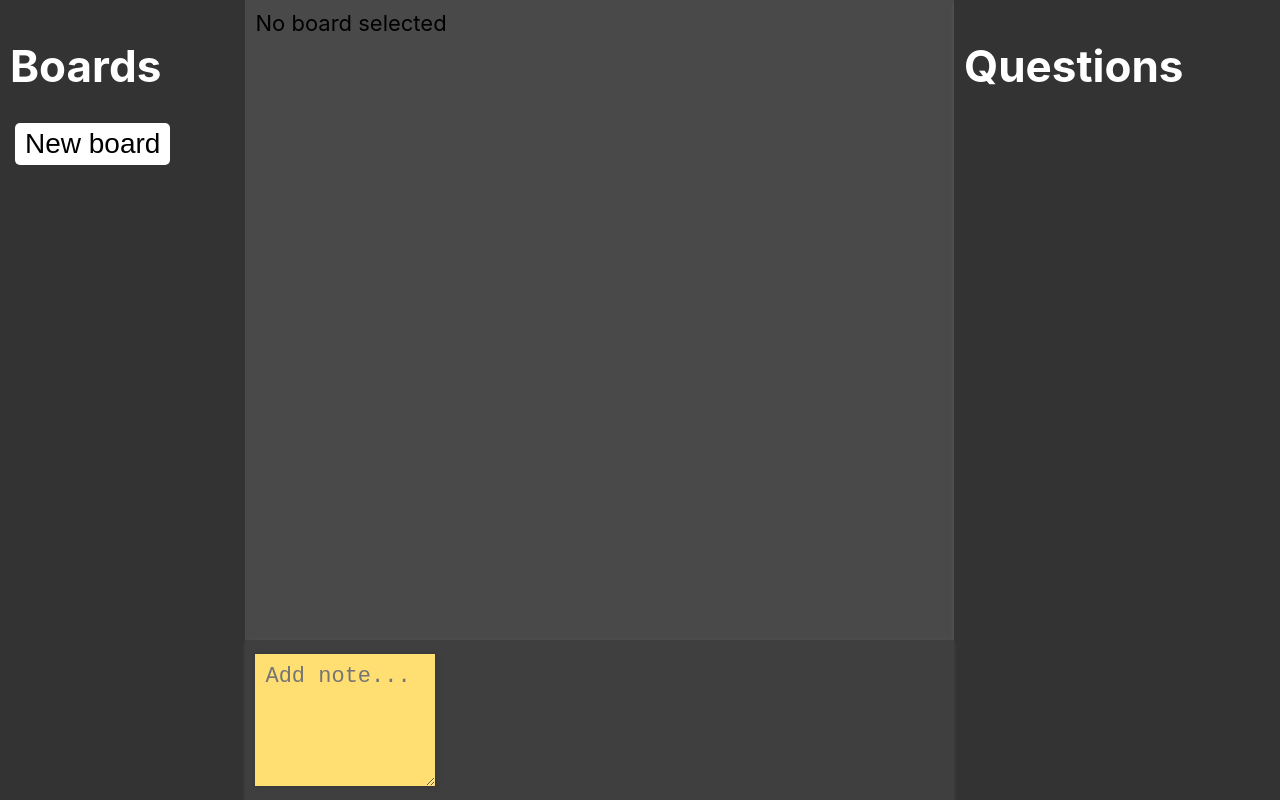
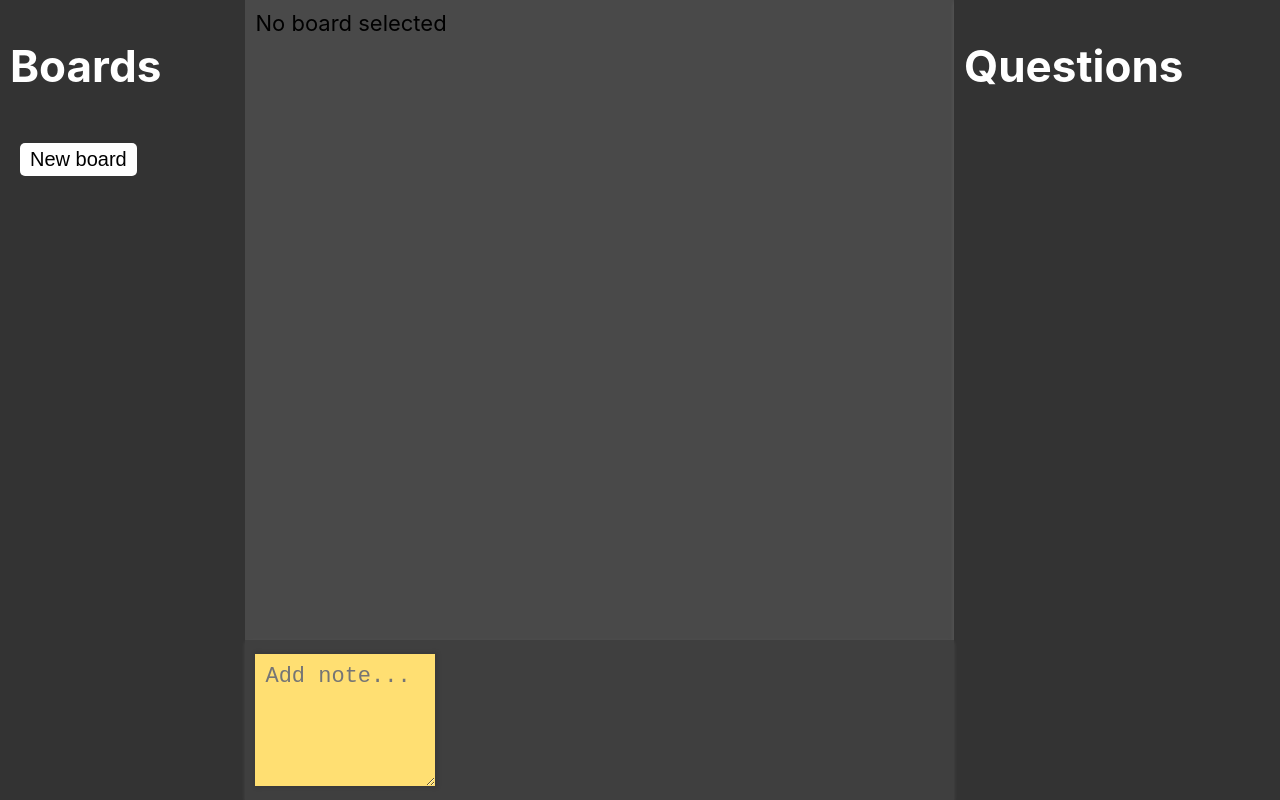
Before and after one commit to tamastarjan/analysis-board, a React (Create React App) app: page / in a window 1280 px wide. Built offline with nearby package versions, Linux system fonts and the light colour scheme.

Commit message:
Improve styling

```diff
--- a/src/components/LeftSideBar.jsx
+++ b/src/components/LeftSideBar.jsx
@@ -69,12 +69,6 @@ export function LeftSideBar() {
   return (
     <div className="left-side-bar">
       <h1>Boards</h1>
-      <button
-        className="new-board-button loose-action"
-        onClick={newBoardClicked}
-      >
-        New board
-      </button>
       {boards.map((board, boardIndex) => (
         <div key={board.id} className="board">
           <div
@@ -89,6 +83,14 @@ export function LeftSideBar() {
           </div>
         </div>
       ))}
+      <div className="new-board-button-container">
+        <button
+          className="new-board-button loose-action"
+          onClick={newBoardClicked}
+        >
+          New board
+        </button>
+      </div>
     </div>
   );
 }
--- a/src/index.css
+++ b/src/index.css
@@ -72,18 +72,15 @@ code {
   position: relative;
 }
 
-.loose-action {
-  font-size: 28px;
+.new-board-button {
+  margin-top: 20px;
+  font-size: 20px;
   border-radius: 5px;
   padding: 5px 10px;
   background-color: var(--color-white);
   outline: none;
   border: none;
-  margin-left: 5px;
-}
-
-.new-board-button {
-  margin-bottom: 30px;
+  margin-left: 10px;
 }
 
 .board-name {
```
